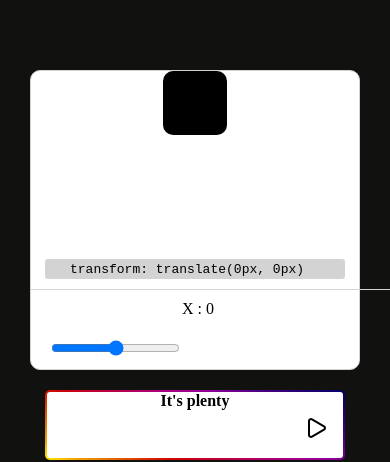
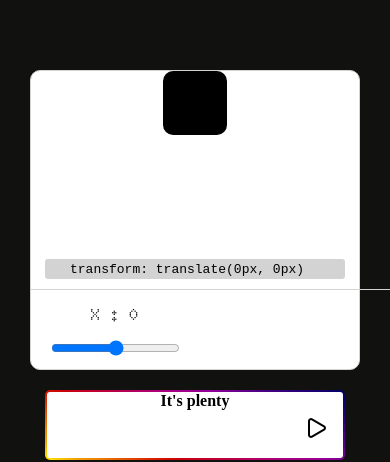
Before and after one commit to Genesispro-maker/ui-playground, a React (Vite) app in the folder ui/: page / in a window 390 px wide. Shown: the part 514-976 px from the top of the page. Built offline with nearby package versions, Linux system fonts and the light colour scheme.

Commit message:
Update illustration.module.css

```diff
--- a/ui/src/components/illustration/illustration.module.css
+++ b/ui/src/components/illustration/illustration.module.css
@@ -47,7 +47,7 @@
   border-radius: 3px;
 }
 
-.value[data-axis = "x"]{
+.value:first-of-type{
   font-family: "Doto", sans-serif;
   font-weight: bolder;
   position: absolute;
@@ -55,7 +55,7 @@
   left: 60px;
 }
 
-.value[data-axis = "y"]{
+.value:last-of-type{
    font-family: "Doto", sans-serif;
   font-weight: bolder;
   position: absolute;
@@ -74,3 +74,11 @@
   right: 20px;
   top: 50px;
 }
+
+
+@media (min-width: 350px) and (max-width: 500px) and (orientation: portrait){
+  .wrapper{
+     max-width: 100%;
+     border-radius: none;
+  }
+}
```
